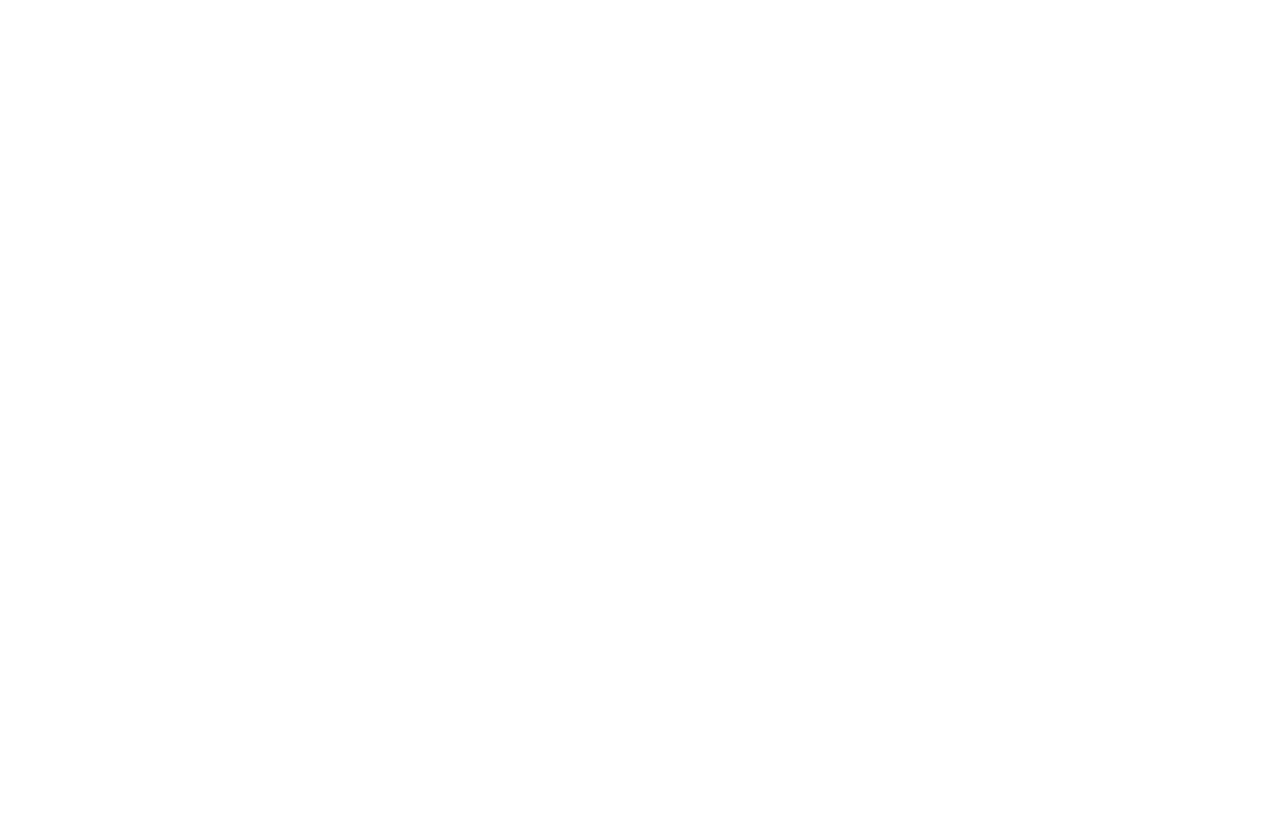
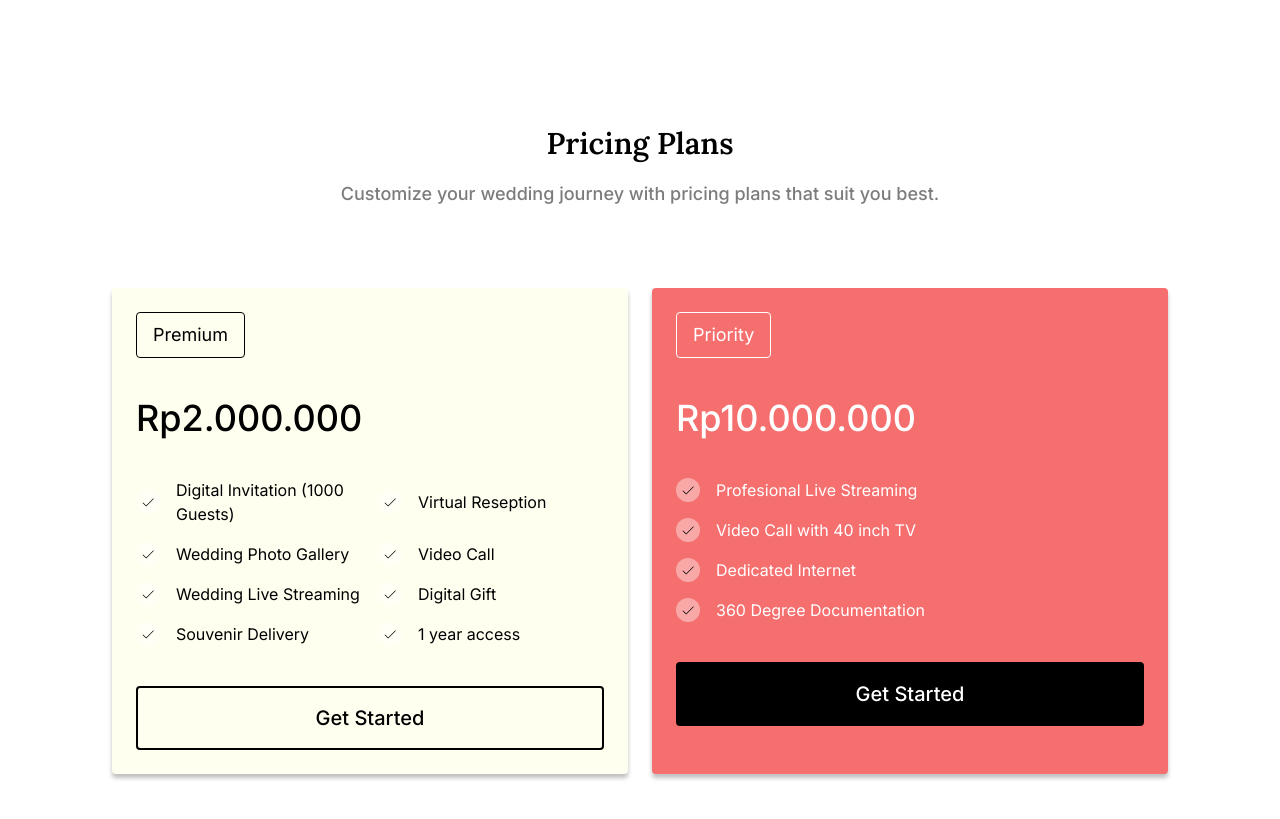
Before and after one commit to darrellrahan/landing-virtuwed, a Next.js app: page / in a window 1280 px wide. Shown: the part 2600-3419 px from the top of the page. Before the commit the page ends 2563 px from the top, so only its background shows below. Built offline with nearby package versions, Linux system fonts and the light colour scheme.

Commit message:
finish pricing

```diff
--- /dev/null
+++ b/app/components/Pricing.tsx
@@ -0,0 +1,152 @@
+import Image from "next/image";
+import React from "react";
+import { lora } from "../fonts";
+
+function Pricing() {
+  return (
+    <section id="pricing" className="px-6 lg:px-28 py-40">
+      <h1
+        className={`text-center text-3xl leading-snug font-semibold ${lora.className} mb-4`}
+      >
+        Pricing Plans
+      </h1>
+      <p className="text-[#7C7C7C] font-medium text-lg text-center mb-16 lg:mb-20">
+        Customize your wedding journey with pricing plans that suit you best.
+      </p>
+      <div className="grid grid-cols-1 lg:grid-cols-2 gap-12 lg:gap-6">
+        <div className="p-6 bg-[#F66F6F] rounded space-y-10 shadow-[0px_4px_4px_0px_rgba(0,0,0,0.25)] text-white lg:order-last">
+          <button className="border-[1.5px] border-white rounded px-4 py-2 text-lg">
+            Priority
+          </button>
+          <h1 className="text-4xl font-medium">Rp10.000.000</h1>
+          <div className="space-y-4">
+            <div className="flex items-center gap-4">
+              <Image
+                src="/assets/tick-pricing.svg"
+                alt="benefit"
+                width={24}
+                height={24}
+              />
+              <span>Profesional Live Streaming</span>
+            </div>
+            <div className="flex items-center gap-4">
+              <Image
+                src="/assets/tick-pricing.svg"
+                alt="benefit"
+                width={24}
+                height={24}
+              />
+              <span>Video Call with 40 inch TV</span>
+            </div>
+            <div className="flex items-center gap-4">
+              <Image
+                src="/assets/tick-pricing.svg"
+                alt="benefit"
+                width={24}
+                height={24}
+              />
+              <span>Dedicated Internet</span>
+            </div>
+            <div className="flex items-center gap-4">
+              <Image
+                src="/assets/tick-pricing.svg"
+                alt="benefit"
+                width={24}
+                height={24}
+              />
+              <span>360 Degree Documentation</span>
+            </div>
+          </div>
+          <button className="w-full text-xl border-2 border-black bg-black rounded text-center font-medium py-4">
+            Get Started
+          </button>
+        </div>
+        <div className="p-6 bg-[#FFFFF0] rounded space-y-10 shadow-[0px_4px_4px_0px_rgba(0,0,0,0.25)]">
+          <button className="border-[1.5px] border-black rounded px-4 py-2 text-lg">
+            Premium
+          </button>
+          <h1 className="text-4xl font-medium">Rp2.000.000</h1>
+          <div className="space-y-4 lg:space-y-0 lg:grid grid-cols-2 gap-4">
+            <div className="flex items-center gap-4">
+              <Image
+                src="/assets/tick-pricing.svg"
+                alt="benefit"
+                width={24}
+                height={24}
+              />
+              <span>Digital Invitation (1000 Guests)</span>
+            </div>
+            <div className="flex items-center gap-4">
+              <Image
+                src="/assets/tick-pricing.svg"
+                alt="benefit"
+                width={24}
+                height={24}
+              />
+              <span>Virtual Reseption</span>
+            </div>
+            <div className="flex items-center gap-4">
+              <Image
+                src="/assets/tick-pricing.svg"
+                alt="benefit"
+                width={24}
+                height={24}
+              />
+              <span>Wedding Photo Gallery</span>
+            </div>
+            <div className="flex items-center gap-4">
+              <Image
+                src="/assets/tick-pricing.svg"
+                alt="benefit"
+                width={24}
+                height={24}
+              />
+              <span>Video Call</span>
+            </div>
+            <div className="flex items-center gap-4">
+              <Image
+                src="/assets/tick-pricing.svg"
+                alt="benefit"
+                width={24}
+                height={24}
+              />
+              <span>Wedding Live Streaming</span>
+            </div>
+            <div className="flex items-center gap-4">
+              <Image
+                src="/assets/tick-pricing.svg"
+                alt="benefit"
+                width={24}
+                height={24}
+              />
+              <span>Digital Gift</span>
+            </div>
+            <div className="flex items-center gap-4">
+              <Image
+                src="/assets/tick-pricing.svg"
+                alt="benefit"
+                width={24}
+                height={24}
+              />
+              <span>Souvenir Delivery</span>
+            </div>
+            <div className="flex items-center gap-4">
+              <Image
+                src="/assets/tick-pricing.svg"
+                alt="benefit"
+                width={24}
+                height={24}
+              />
+              <span>1 year access</span>
+            </div>
+          </div>
+          <button className="w-full text-xl border-2 border-black rounded text-center font-medium py-4">
+            Get Started
+          </button>
+        </div>
+      </div>
+    </section>
+  );
+}
+
+export default Pricing;
--- a/app/page.tsx
+++ b/app/page.tsx
@@ -3,6 +3,7 @@
 import Header from "./components/Header";
 import Hero from "./components/Hero";
 import MobileNavbar from "./components/MobileNavbar";
+import Pricing from "./components/Pricing";
 import SpecificFeatures from "./components/SpecificFeatures";
 
 export default function Home() {
@@ -14,6 +15,7 @@
       <Award />
       <GeneralFeatures />
       <SpecificFeatures />
+      <Pricing />
     </>
   );
 }
```
Also changed, not shown: public/assets/tick-pricing.svg (added).
